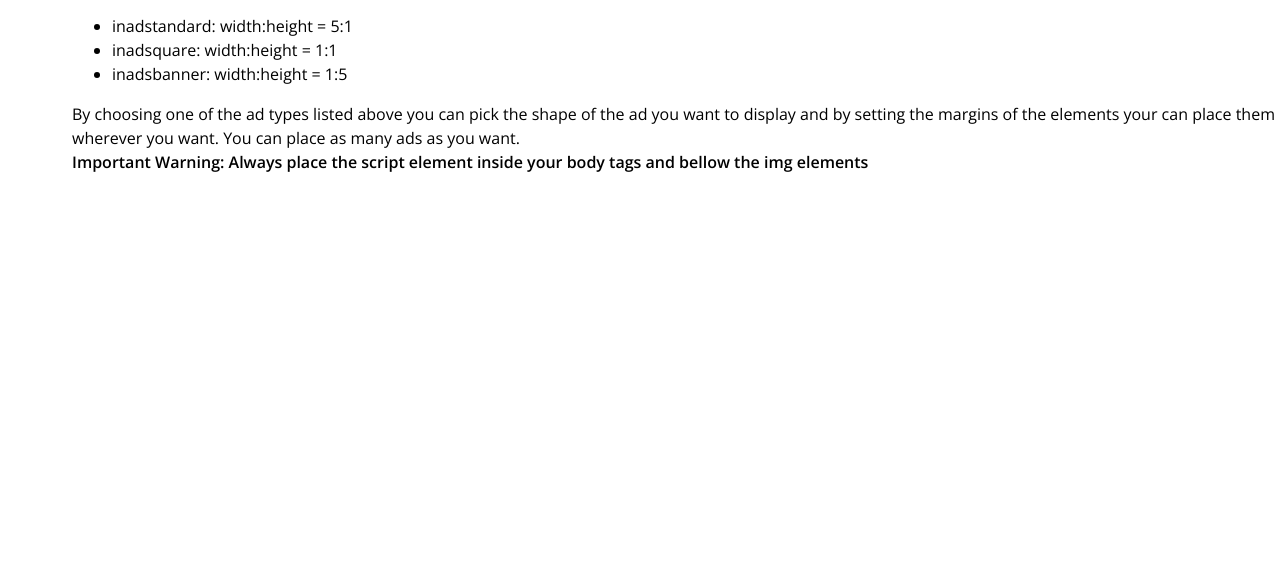
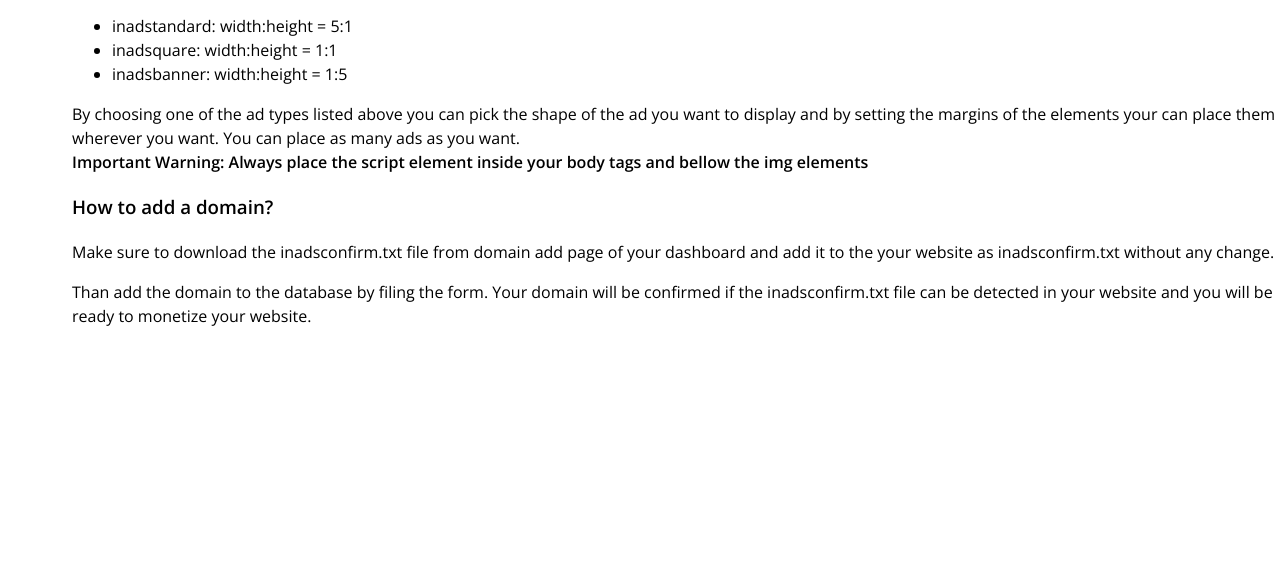
Before and after one commit to omrozh/inads, a Flask app: page /docs in a window 1280 px wide. Shown: the part 403-971 px from the top of the page. Run offline with Flask 2, Linux system fonts and the light colour scheme; some libraries are stand-ins or nearby versions.

Commit message:
new commit

```diff
--- a/app.py
+++ b/app.py
@@ -169,11 +169,24 @@ def logout():
     return flask.redirect("/")
 
 
+@app.route("/confirmationfile")
+@login_required
+def confirmationFile():
+    return flask.render_template("downloadconfirmation.html", user=current_user)
+
+
 @app.route("/add_domain", methods=["POST", "GET"])
 @login_required
 def addDomain():
     domains = Domains.query.filter_by(owner=current_user.email)
     if flask.request.method == "POST":
+        if requests.get(flask.request.values["domain"] + "/inadsconfirm.txt").content != current_user.email:
+            return '''
+                <script>
+                    alert("Domain Unconfirmed")
+                    document.location = "/dashboard"
+                </script>
+            '''
         domainname = Domains(domain=flask.request.values["domain"], owner=current_user.email,
                              keywords=flask.request.values["keywords"], total_revenue=0, total_clicks=0, total_views=0)
         db.session.add(domainname)
--- a/templates/docs.html
+++ b/templates/docs.html
@@ -37,6 +37,9 @@
         By choosing one of the ad types listed above you can pick the shape of the ad you want to display and by setting the margins of the elements your can place them wherever you want. You can place as many ads as you want.
         <br>
         <strong>Important Warning: Always place the script element inside your body tags and bellow the img elements</strong>
+        <h3>How to add a domain?</h3>
+        <p>Make sure to download the inadsconfirm.txt file from domain add page of your dashboard and add it to the your website as inadsconfirm.txt without any change.</p>
+        <p>Than add the domain to the database by filing the form. Your domain will be confirmed if the inadsconfirm.txt file can be detected in your website and you will be ready to monetize your website.</p>
     </div>
     <center><button class="buttonBlue" style="margin-left: 5%; margin-top: 50vh" onclick="document.location = '/register'">Start Now</button></center>
 </body>
--- a/templates/domainadd.html
+++ b/templates/domainadd.html
@@ -32,6 +32,8 @@
 
     <div style="float: left; width: 75%; margin-left: 4%">
         <h1>Add new domain</h1>
+        How to add a domain? <a href="/docs">Visit docs.</a>
+        Download <a href="/confirmationfile">confirmation file</a>
         <form method=post enctype=multipart/form-data>
             <input class="mainFormBig" type=text name=domain placeholder="Domain name with subdomain">
             <hr>
```
Also changed, not shown: templates/downloadconfirmation.html (added, +28 -0 lines).
